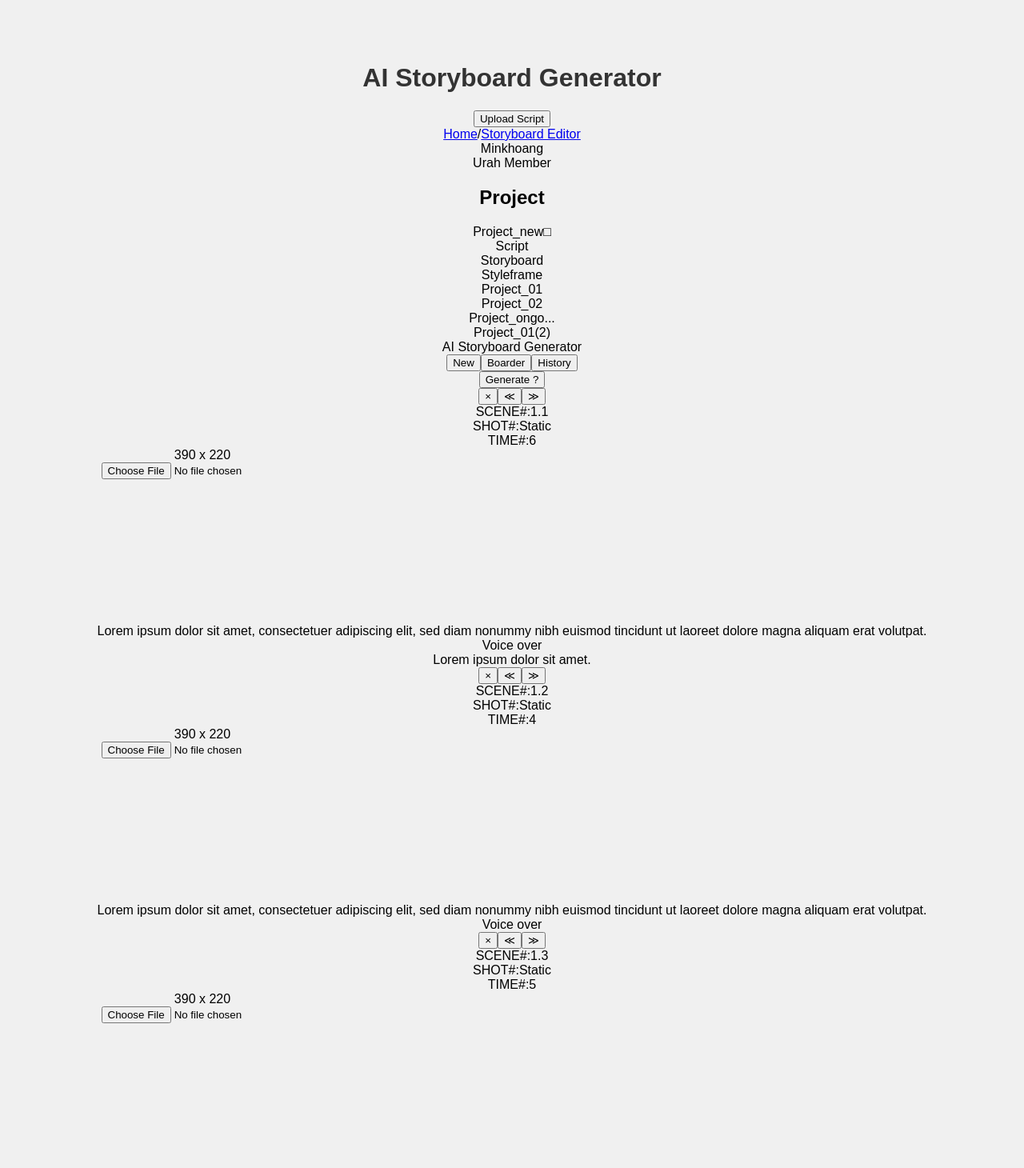
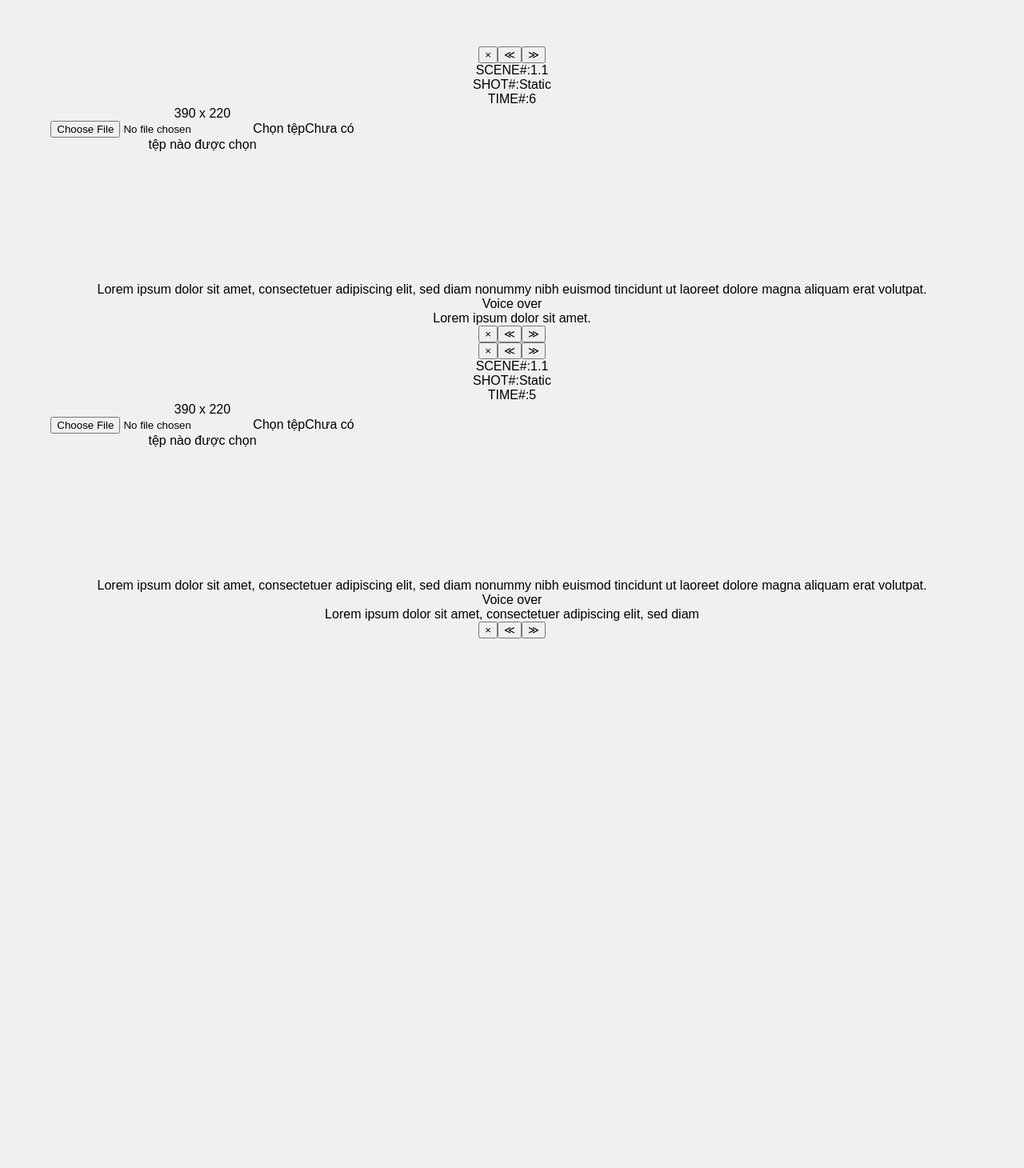
Before and after one commit to quangzz/storyboard, a React (Vite) app: page /drag-drop in a window 1280 px wide. Shown: the top 1460 px of the page at 80% size. After the commit the page ends 856 px from the top, so only its background shows below. Built offline with nearby package versions, Linux system fonts and the light colour scheme.

Commit message:
first commit

```diff
--- a/src/pages/DragDropPage.jsx
+++ b/src/pages/DragDropPage.jsx
@@ -17,15 +17,7 @@ const DragDropPage = () => {
     },
     {
       id: "2",
-      sceneNumber: "1.2",
-      shot: "Static",
-      time: "4",
-      description: "Lorem ipsum dolor sit amet, consectetuer adipiscing elit, sed diam nonummy nibh euismod tincidunt ut laoreet dolore magna aliquam erat volutpat.",
-      voiceOver: ""
-    },
-    {
-      id: "3",
-      sceneNumber: "1.3",
+      sceneNumber: "1.1",
       shot: "Static",
       time: "5",
       description: "Lorem ipsum dolor sit amet, consectetuer adipiscing elit, sed diam nonummy nibh euismod tincidunt ut laoreet dolore magna aliquam erat volutpat.",
@@ -81,71 +73,13 @@ const DragDropPage = () => {
   };
 
   return (
-    <div className="min-h-screen bg-gray-50">
-      <div className="max-w-4xl mx-auto py-4">
-        {/* Title */}
-        <div className="flex justify-between items-center mb-4">
-          <h1 className="text-2xl font-bold">AI Storyboard Generator</h1>
-          <button
-            onClick={() => navigate('/upload')}
-            className="bg-purple-600 text-white px-4 py-2 rounded-lg hover:bg-purple-700"
-          >
-            Upload Script
-          </button>
-        </div>
-
-        {/* Navigation */}
-        <div className="text-center mb-4">
-          <a href="#" className="text-purple-600">Home</a>
-          <span className="text-purple-600">/</span>
-          <a href="#" className="text-purple-600">Storyboard Editor</a>
-        </div>
-
-        {/* User Info */}
-        <div className="text-center mb-4">
-          <div>Minkhoang</div>
-          <div className="text-sm text-gray-500">Urah Member</div>
-        </div>
-
-        {/* Project */}
-        <div className="text-center mb-4">
-          <h2 className="font-bold mb-2">Project</h2>
-          <div className="mb-2">
-            <span>Project_new</span>
-            <span className="ml-1">□</span>
-          </div>
-          <div className="space-y-1 text-sm">
-            <div>Script</div>
-            <div>Storyboard</div>
-            <div>Styleframe</div>
-            <div>Project_01</div>
-            <div>Project_02</div>
-            <div>Project_ongo...</div>
-            <div>Project_01(2)</div>
-          </div>
-        </div>
-
-        {/* Generator Controls */}
-        <div className="text-center mb-6">
-          <div className="font-bold mb-2">AI Storyboard Generator</div>
-          <div className="inline-flex gap-1 mb-2">
-            <button className="px-3 py-0.5 border rounded text-sm">New</button>
-            <button className="px-3 py-0.5 border rounded text-sm bg-blue-100">Boarder</button>
-            <button className="px-3 py-0.5 border rounded text-sm">History</button>
-          </div>
-          <div>
-            <button className="px-3 py-0.5 border rounded text-sm bg-green-500 text-white">
-              Generate ?
-            </button>
-          </div>
-        </div>
-
-        {/* Scenes */}
-        <DragDropContext onDragEnd={handleDragEnd}>
+    <div className="min-h-screen bg-white p-4">
+      <div className="max-w-2xl mx-auto">
+        <DragDropContext>
           <Droppable droppableId="scenes" direction="vertical">
             {(provided) => (
               <div
-                className="space-y-6"
+                className="space-y-8"
                 {...provided.droppableProps}
                 ref={provided.innerRef}
               >
@@ -159,63 +93,68 @@ const DragDropPage = () => {
                         className="text-center"
                       >
                         {/* Scene Navigation */}
-                        <div className="flex gap-1 mb-2 border w-fit">
-                          <button className="px-2 py-1 hover:bg-gray-100">×</button>
-                          <button className="px-2 py-1 hover:bg-gray-100">≪</button>
-                          <button className="px-2 py-1 hover:bg-gray-100">≫</button>
+                        <div className="inline-flex border border-gray-300 mb-1">
+                          <button className="px-2 border-r border-gray-300">×</button>
+                          <button className="px-2 border-r border-gray-300">≪</button>
+                          <button className="px-2">≫</button>
                         </div>
 
                         {/* Scene Info */}
-                        <div className="flex border mb-2">
-                          <div className="flex-1 border-r px-2 py-1 flex items-center">
-                            <span className="font-bold mr-1">SCENE#:</span>
-                            <span>{scene.sceneNumber}</span>
-                          </div>
-                          <div className="flex-1 border-r px-2 py-1 flex items-center">
-                            <span className="font-bold mr-1">SHOT#:</span>
-                            <span>{scene.shot}</span>
-                          </div>
-                          <div className="flex-1 px-2 py-1 flex items-center">
-                            <span className="font-bold mr-1">TIME#:</span>
-                            <span>{scene.time}</span>
-                          </div>
+                        <div className="text-center mb-1">
+                          <div>SCENE#:{scene.sceneNumber}</div>
+                          <div>SHOT#:{scene.shot}</div>
+                          <div>TIME#:{scene.time}</div>
                         </div>
 
                         {/* Scene Frame */}
-                        <div className="border border-blue-500 mb-2 mx-auto" style={{ width: '390px' }}>
-                          <div className="relative" style={{ width: '390px', height: '220px' }}>
+                        <div className="mx-auto mb-2" style={{ width: '390px' }}>
+                          <div className="border border-gray-300" style={{ width: '390px', height: '220px' }}>
                             {scene.image ? (
                               <img
                                 src={scene.image}
                                 alt={`Scene ${scene.sceneNumber}`}
-                                className="w-full h-full object-cover"
-                                style={{ width: '390px', height: '220px' }}
+                                className="w-full h-full object-contain"
                               />
                             ) : (
-                              <div className="w-full h-full flex items-center justify-center text-sm text-gray-500 cursor-pointer"
-                                   onClick={() => document.getElementById(`image-upload-${scene.id}`).click()}>
-                                390 x 220
+                              <div className="w-full h-full flex flex-col items-center justify-center">
+                                <div className="text-sm mb-2">390 x 220</div>
+                                <div className="flex items-center">
+                                  <input
+                                    type="file"
+                                    accept="image/*"
+                                    id={`file-upload-${scene.id}`}
+                                    onChange={(e) => handleImageChange(e, scene.id)}
+                                    className="hidden"
+                                  />
+                                  <label
+                                    htmlFor={`file-upload-${scene.id}`}
+                                    className="cursor-pointer px-2 py-1 border border-gray-300 text-sm"
+                                  >
+                                    Chọn tệp
+                                  </label>
+                                  <span className="ml-2 text-sm text-gray-500">Chưa có tệp nào được chọn</span>
+                                </div>
                               </div>
                             )}
-                            <input
-                              type="file"
-                              accept="image/*"
-                              className="hidden"
-                              id={`image-upload-${scene.id}`}
-                              onChange={(e) => handleImageChange(e, scene.id)}
-                            />
                           </div>
                         </div>
 
                         {/* Description */}
-                        <div className="text-left mb-2 px-2">
+                        <div className="text-center mb-2 max-w-[390px] mx-auto">
                           {scene.description}
                         </div>
 
                         {/* Voice Over */}
-                        <div className="border mt-2 p-2 text-left">
-                          <div className="text-gray-400 mb-1">Voice over</div>
+                        <div className="text-center max-w-[390px] mx-auto">
+                          <div className="text-gray-400">Voice over</div>
                           <div>{scene.voiceOver}</div>
+                        </div>
+
+                        {/* Bottom Navigation */}
+                        <div className="inline-flex border border-gray-300 mt-2">
+                          <button className="px-2 border-r border-gray-300">×</button>
+                          <button className="px-2 border-r border-gray-300">≪</button>
+                          <button className="px-2">≫</button>
                         </div>
                       </div>
                     )}
```
